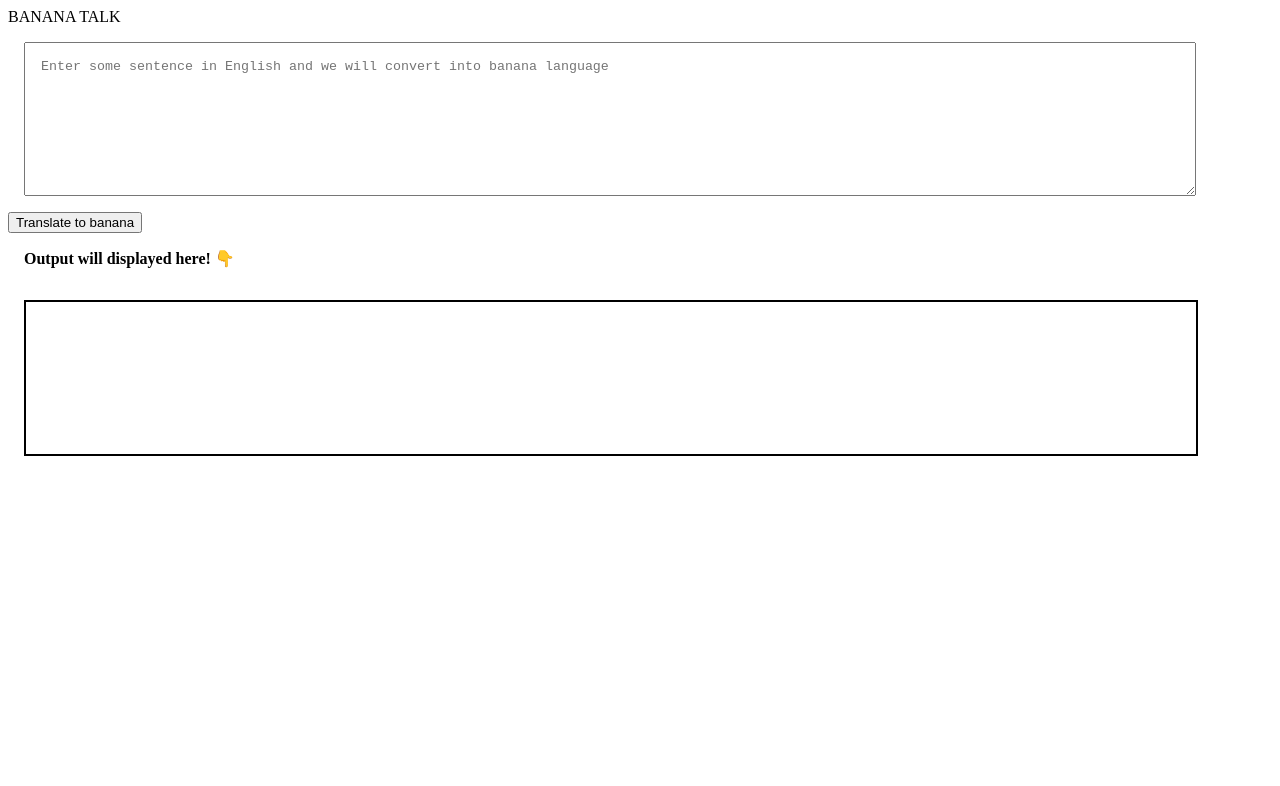
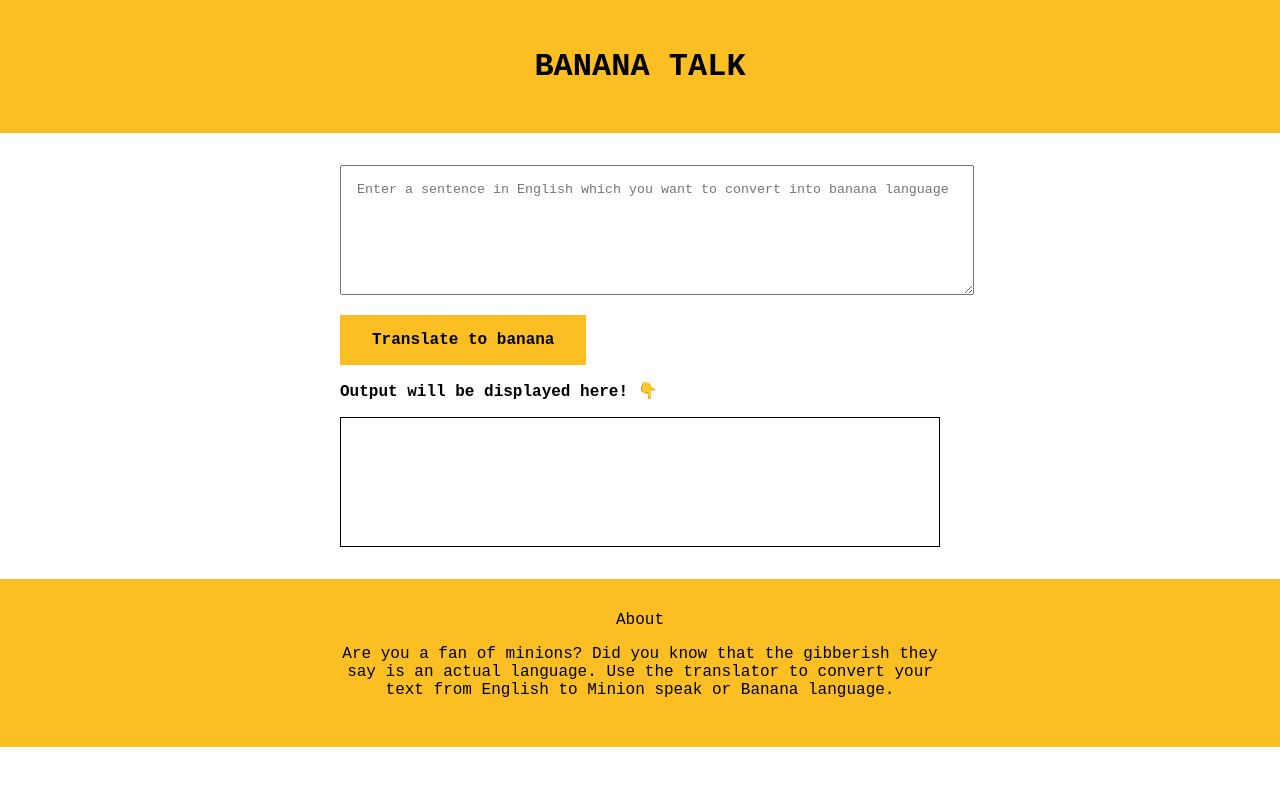
Before and after one commit to thelogeshwaran/Banana-talk, a plain HTML site: page index.html in a window 1280 px wide. Drawn offline with Linux system fonts and the light colour scheme.

Commit message:
updated index.html

```diff
--- a/index.html
+++ b/index.html
@@ -3,26 +3,35 @@
 <head>
     <meta charset='utf-8'>
     <meta http-equiv='X-UA-Compatible' content='IE=edge'>
-    <title>Banana text</title>
+    <title>Banana talk</title>
     <meta name='viewport' content='width=device-width, initial-scale=1'>
     <link rel='stylesheet' type='text/css' media='screen' href='main.css'>
 
 </head>
 <body>
 
-    <nav>
-        <div class="header ">BANANA TALK</div>
+    <nav class="navigation">
+        <div class="nav-head">BANANA TALK</div>
+    </nav>
+    <main>
+        <textarea id="txt-area" placeholder="Enter a sentence in English which you want to convert into banana language"></textarea>
 
-    </nav>
+        <button id="button">Translate to banana</button>
+
+        <div class="op-txt">Output will be displayed here! 👇</div>
+        <div class="output"></div>
+    </main>
+
+    <footer class="footer">
+        <div class="footer-head">About</div>
+            <p class="para">
+                Are you a fan of minions? Did you know that the gibberish they say is an actual language. Use the translator to convert your text from English to Minion speak or Banana language.
+            </p>
+
+    </footer>
 
 
 
-    <textarea id="txt-area" placeholder="Enter some sentence in English and we will convert into banana language"></textarea>
-
-    <button id="button">Translate to banana</button>
-
-    <div class="op-txt">Output will displayed here! 👇</div>
-    <div class="output"></div>
 
     <script src='main.js'></script>
 
--- a/main.css
+++ b/main.css
@@ -1,24 +1,87 @@
 
+:root{
+    --primary-color :#FBBF24;
+    --heading-color : #6B7280;
+    --off-white :#E5E7EB;
+}
 
-#txt-area{
-    display: block;
-    width:90%;
-    height:15vh ;
-    padding:1rem;
-    margin: 1rem;
-
+body{
+    margin:0;
+}
+.navigation{
+    background-color: var(--primary-color);
+    padding: 2rem;
+    color: white;
+    text-align: center;
 
 }
 
-.output{
-    border : 2px solid black;
-    width: 90%;
-    height: 15vh;
-    padding: 1rem;
-    margin: 1rem;
+.nav-head{
+    font-family: 'Courier New', Courier, monospace;
+    font-size: 2rem;
+    color:black;
+    padding:1rem;
+    font-weight: bold;
 
 }
-.op-txt{
-    font-weight: bold;
+
+main{
+    margin:auto;
+    padding: 2rem 2rem;
+    max-width: 600px;
+    display: block;
+}
+
+#txt-area{
+
+    margin-bottom:1rem;
+    width:100%;
+    min-height:12vh ;
     padding:1rem;
 }
+
+#button{
+    text-align: center;
+    background-color:var(--primary-color) ;
+    padding: 1rem 2rem;
+    margin-bottom:1rem;
+    border:none;
+    font-family: 'Courier New', Courier, monospace;
+    font-weight: bold;
+    font-size: 1rem;
+}
+
+.op-txt{
+    font-size: 1rem;
+    font-family: 'Courier New', Courier, monospace;
+    font-weight: bold;
+}
+
+.output{
+    border : 1.5px solid black;
+    margin: auto;
+    height: 12vh;
+    padding: 1rem;
+    margin-top:1rem;
+}
+
+.footer-head{
+    margin:auto;
+    text-align: center;
+    max-width: 600px;
+    font-family: 'Courier New', Courier, monospace;
+
+}
+.footer{
+    background-color: var(--primary-color);
+    margin-bottom:0;
+    padding: 2rem;
+}
+.para{
+    margin:auto;
+    text-align: center;
+    max-width: 600px;
+    padding: 1rem;
+    font-family: 'Courier New', Courier, monospace;
+
+}
--- a/main.js
+++ b/main.js
@@ -3,12 +3,12 @@ var  btntranslate = document.querySelector("#button");
 var  txtInput = document.querySelector("#txt-area")
 var outputDiv = document.querySelector(".output")
 
- var serverUrl ="https://api.funtranslations.com/translate/minion.json"
+  var serverUrl ="https://api.funtranslations.com/translate/minion.json"
 
-/** var serverUrl = "https://lessonfourapi.tanaypratap.repl.co/translate/yoda.json" */
+/** var serverUrl = "https://lessonfourapi.tanaypratap.repl.co/translate/yoda.json" **/
 
 function getTransUrl(input){
-    var url =  serverUrl + "?text"+ input
+    var url =  serverUrl + "?"+"text"+ input
     return url
 
 }
@@ -25,7 +25,8 @@ function clickEventHandler() {
         .then(response => response.json())
         .then(json =>{
             var output = json.contents.translated
-            outputDiv.innerText= output})
+            outputDiv.innerText= output
+        })
         .catch(errorHandler)
 
 }
```
